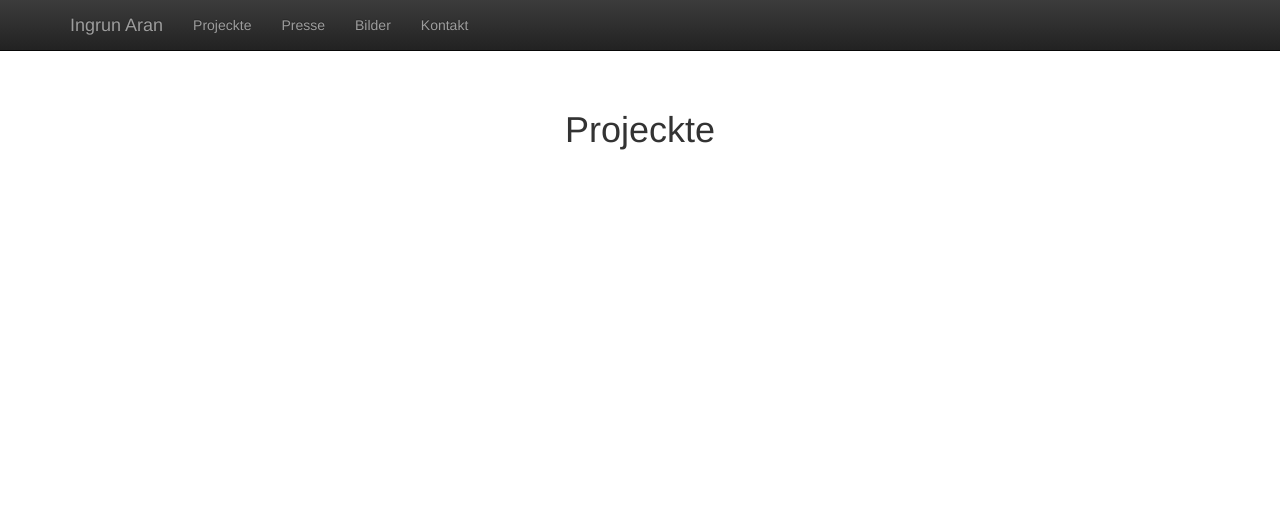
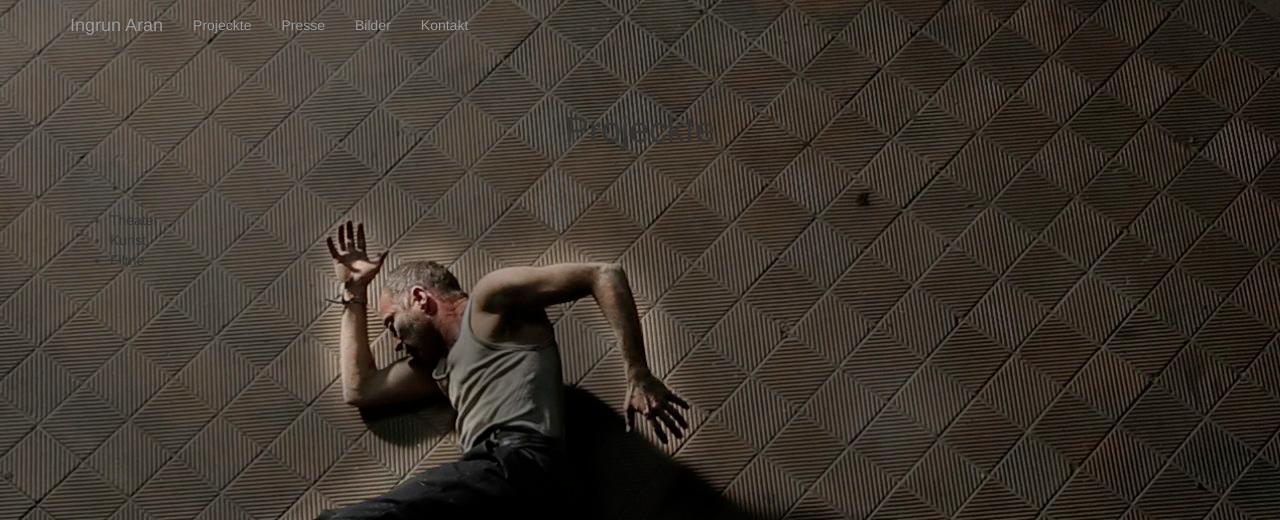
Before and after one commit to fahrrad/Ingrun, a Django app: page /projects/ in a window 1280 px wide. Shown: the top 520 px of the page. Run offline with Django 3.2, Linux system fonts and the light colour scheme; data that the repository does not hold is empty; some libraries are stand-ins or nearby versions.

Commit message:
added background images

```diff
--- /dev/null
+++ b/requirements.txt
@@ -0,0 +1 @@
+Django==1.8.4
--- a/static/css/style.css
+++ b/static/css/style.css
@@ -5,3 +5,31 @@ body {
     padding: 40px 15px;
     text-align: center;
 }
+
+body {
+    margin: 0;
+    background-position: center top;
+}
+
+body.projects {
+    background-image: url("/static/img/background_projects.jpg");
+}
+
+body.contact {
+    background-image: url("/static/img/background_contact.jpg");
+}
+
+body.press {
+    background-image: url("/static/img/background_press.jpg");
+}
+
+body.images {
+    background-image: url("/static/img/background_images.jpg");
+}
+
+.navbar-inverse{
+    background-image: none;
+    background-color: transparent;
+    border-color: transparent;
+
+}
--- a/templates/bootstrap_base.html
+++ b/templates/bootstrap_base.html
@@ -22,10 +22,6 @@
     <!-- Custom styles -->
     <link href='{% static "css/style.css" %}' rel="stylesheet">
 
-    <!-- Just for debugging purposes. Don't actually copy these 2 lines! -->
-    <!--[if lt IE 9]><script src="../../assets/js/ie8-responsive-file-warning.js"></script><![endif]-->
-    <script src="../../assets/js/ie-emulation-modes-warning.js"></script>
-
     <!-- HTML5 shim and Respond.js for IE8 support of HTML5 elements and media queries -->
     <!--[if lt IE 9]>
       <script src="https://oss.maxcdn.com/html5shiv/3.7.2/html5shiv.min.js"></script>
@@ -33,7 +29,7 @@
     <![endif]-->
 </head>
 
-<body>
+<body class="{{ body_class }}">
 
 <nav class="navbar navbar-inverse navbar-fixed-top">
     <div class="container">
@@ -74,12 +70,10 @@
             {% endblock %}
         </div>
 
-        <div class="col-md-6">
+        <div class="col-md-9">
             {% block body %}
 
             {% endblock %}
-        </div>
-        <div class="col-md-3">
         </div>
     </div>
 
--- a/templates/contact.html
+++ b/templates/contact.html
@@ -1,6 +1,8 @@
 {% extends "bootstrap_base.html" %}
+{% load static %}
 
-{% block title %}Kontackt{% endblock %}
+
+{% block title %}Kontakt{% endblock %}
 
 {% block header %}
 Kontackt
--- a/templates/projects.html
+++ b/templates/projects.html
@@ -6,11 +6,30 @@
 Projeckte
 {% endblock %}
 
+{% block left-side-menu %}
+    <ul>
+        <li>Theater
+        <br>
+            <ul>
+                {% for theater_play in theater_plays %}
+                    <li><a href="#{{ theater_play.title }}">{{ theater_play.title }}</a></li>
+                {% endfor %}
+
+            </ul>
+        </li>
+        <li>Kunst</li>
+        <li>Filme</li>
+    </ul>
+{% endblock %}
+
 {% block body %}
 
 <ul>
-    {% for project in projects %}
-        <li>{{ project.title }}</li>
+    {% for theater_play in theater_plays %}
+        <li id="{{ theater_play.title }}">
+            <h2>{{ theater_play.title }}</h2>
+            <br>{{ theater_play.description }}
+        </li>
     {% endfor %}
 </ul>
 
--- a/website/views.py
+++ b/website/views.py
@@ -3,21 +3,26 @@ from django.shortcuts import render
 # Create your views here.
 
 # Index page
+from website.models import TheaterPlay
+
+
 def index(request):
     return render(request, "index.html")
 
 
 def projects(request):
-    return render(request, "projects.html")
+    theater_plays = TheaterPlay.objects.all()
+    return render(request, "projects.html", {'theater_plays': theater_plays,
+                                             'body_class': 'projects'})
 
 
 def press(request):
-    return render(request, "press.html")
+    return render(request, "press.html", {'body_class': 'press'})
 
 
 def images(request):
-    return render(request, "images.html")
+    return render(request, "images.html", {'body_class': 'images'})
 
 
 def contact(request):
-    return render(request, "contact.html")
+    return render(request, "contact.html", {'body_class': 'contact'})
```
Also changed, not shown: static/img/background_contact.jpg (added), static/img/background_images.jpg (added), static/img/background_press.jpg (added), static/img/background_projects.jpg (added), 1 other file.
